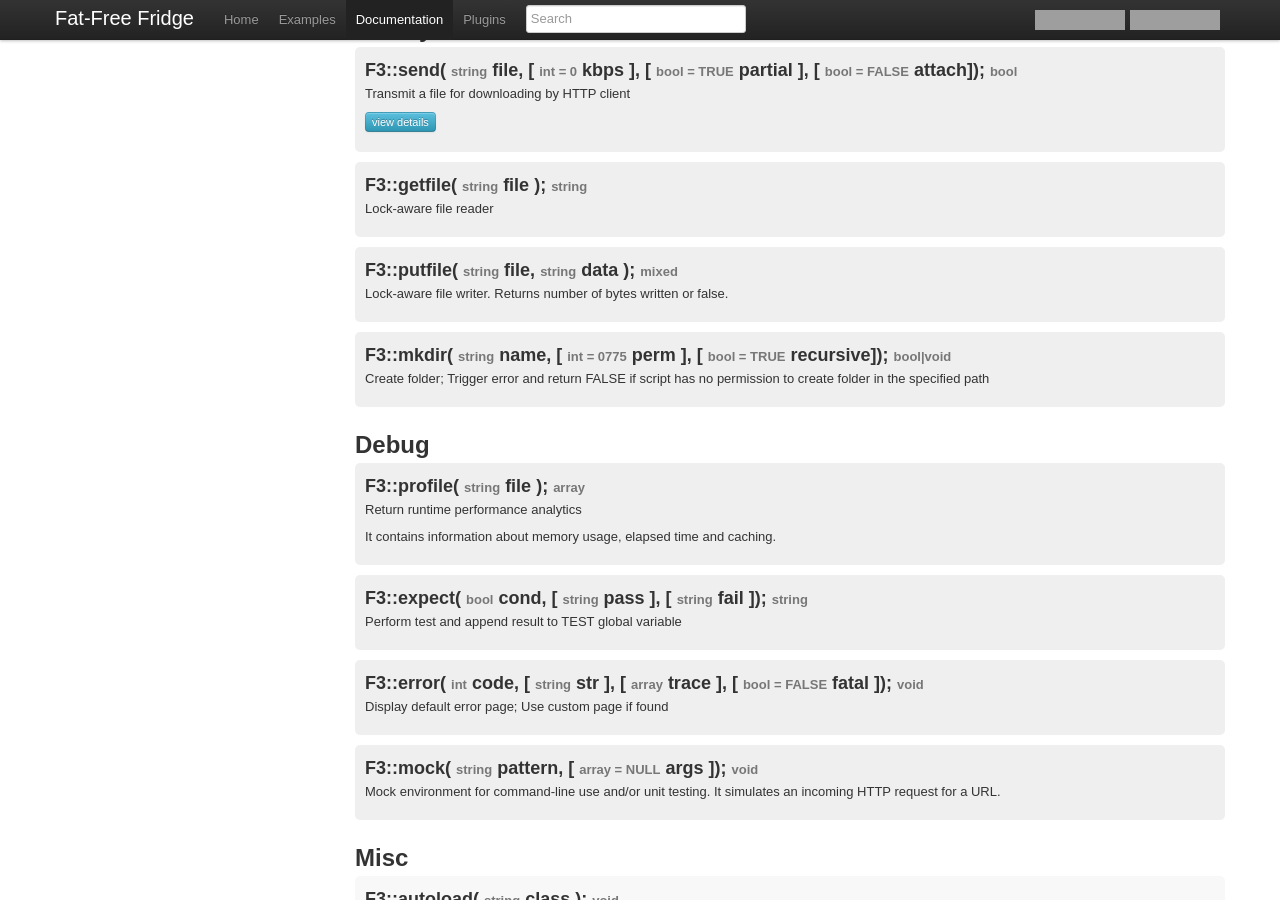
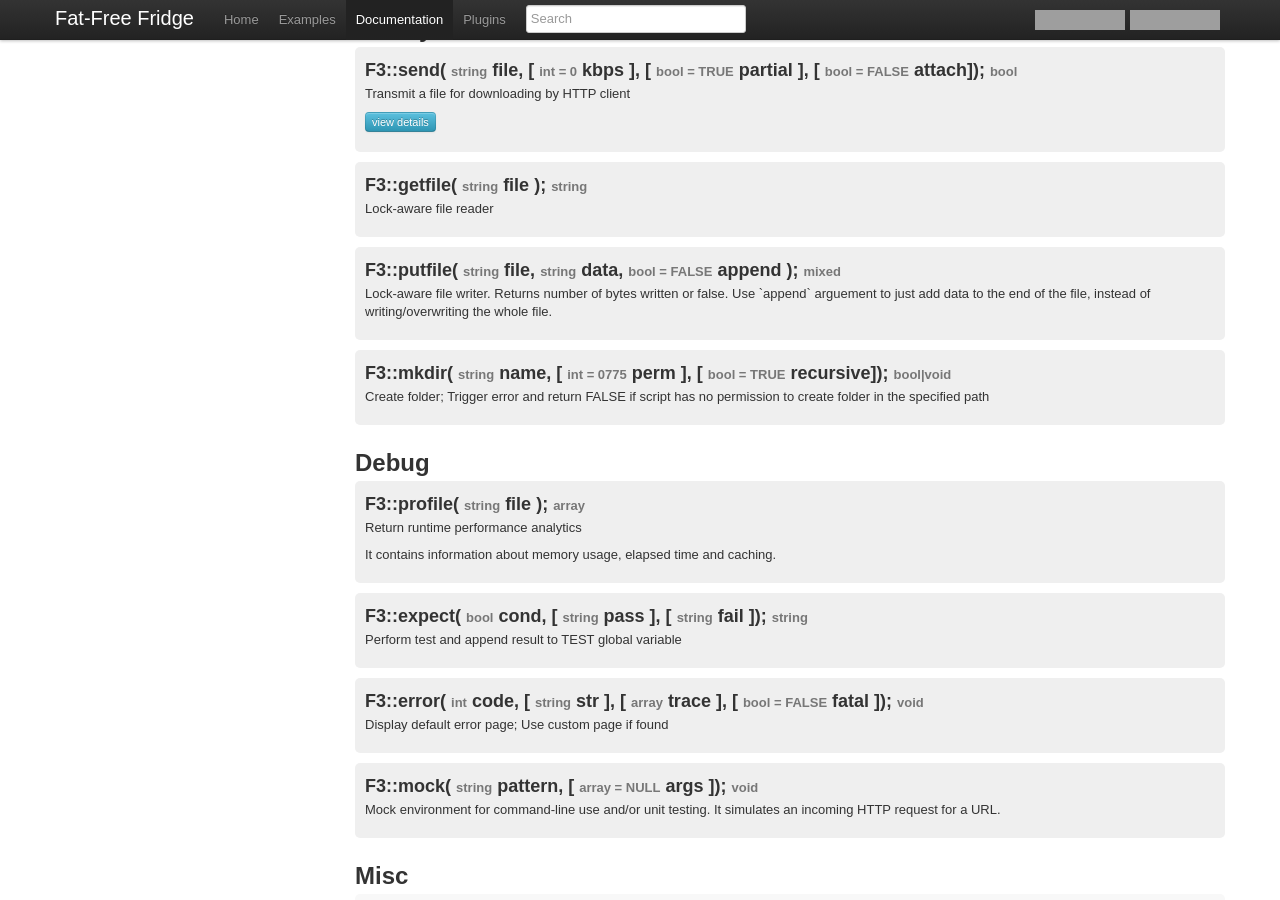
Before and after one commit to ikkez/FatFreeFridge, a Jekyll site: the page built from docs_en.html, in a window 1280 px wide and 900 px high, scrolled down 4565 px. Built offline with Jekyll 4.4.1, drawn with Linux system fonts in a browser that asks for light colours; some web fonts are replaced; grey boxes are pictures that could not be loaded.

Commit message:
update on get() and putfile()

```diff
--- a/docs_en.html
+++ b/docs_en.html
@@ -105,6 +105,15 @@
 F3::get('{{ "{{@foo" }}}}'); // returns: nice
 {% endhighlight %}
 							<div class="alert alert-info"><strong>Notice:</strong> A cached framework var gets loaded by get() automatically, if the var was not defined at runtime before.</div>
+							<p>Since F3 version 2.0.13 it is also possible to use expressions along with variable array keys. Using these operations makes it more easier to access i.e. the next and previous keys of an array like this:</p>
+{% highlight php startinline %}
+F3::set('myarray', array(
+        0 => 'value_0',
+        1 => 'value_1',
+    ));
+F3::set('akey',0);
+F3::get('myarray[@akey+1]'); // returns: value_1
+{% endhighlight %}
 							</div>
                         </div>
                         <div id="clear">
@@ -679,8 +688,8 @@
                             <p>Lock-aware file reader</p>
                         </div>
                         <div id="putfile">
-                            <h3>F3::putfile( <span>string</span> file, <span>string</span> data ); <span>mixed</span></h3>
-                            <p>Lock-aware file writer. Returns number of bytes written or false.</p>
+                            <h3>F3::putfile( <span>string</span> file, <span>string</span> data, <span>bool = FALSE</span> append ); <span>mixed</span></h3>
+                            <p>Lock-aware file writer. Returns number of bytes written or false. Use `append` arguement to just add data to the end of the file, instead of writing/overwriting the whole file.</p>
                         </div>
                         <div id="mkdir">
                             <h3>F3::mkdir( <span>string</span> name, [ <span>int = 0775</span> perm ], [ <span>bool = TRUE</span> recursive]); <span>bool|void</span></h3>
```
